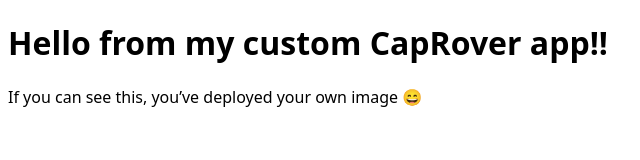
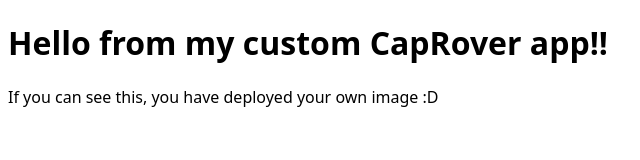
Before and after one commit to sinaghadermarzi/testcapp, a plain HTML site: page index.html in a window 1280 px wide. Shown: the full height of the page, 0-640 px from the left. Drawn offline with Linux system fonts and the light colour scheme.

Commit message:
Fix typo in deployment message in index.html

```diff
--- a/index.html
+++ b/index.html
@@ -3,6 +3,6 @@
 <html>
     <body style="font-family: system-ui">
         <h1>Hello from my custom CapRover app!!</h1>
-        <p>If you can see this, you’ve deployed your own image 😄</p>
+        <p>If you can see this, you have deployed your own image :D </p>
     </body>
 </html>
```
